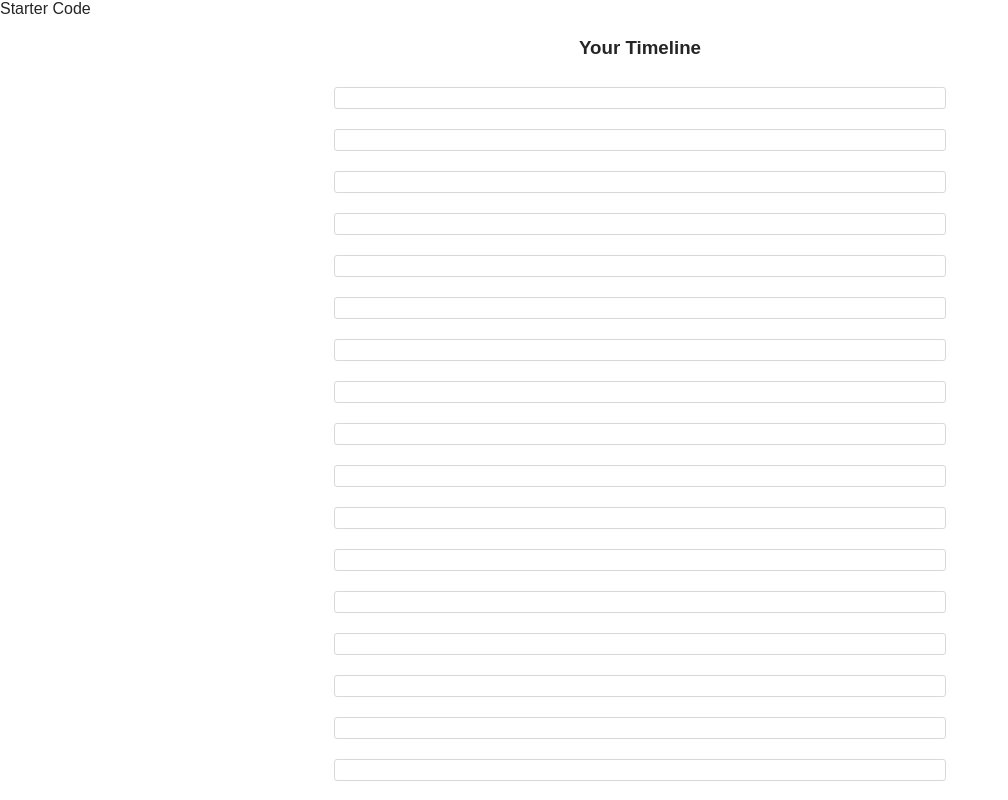
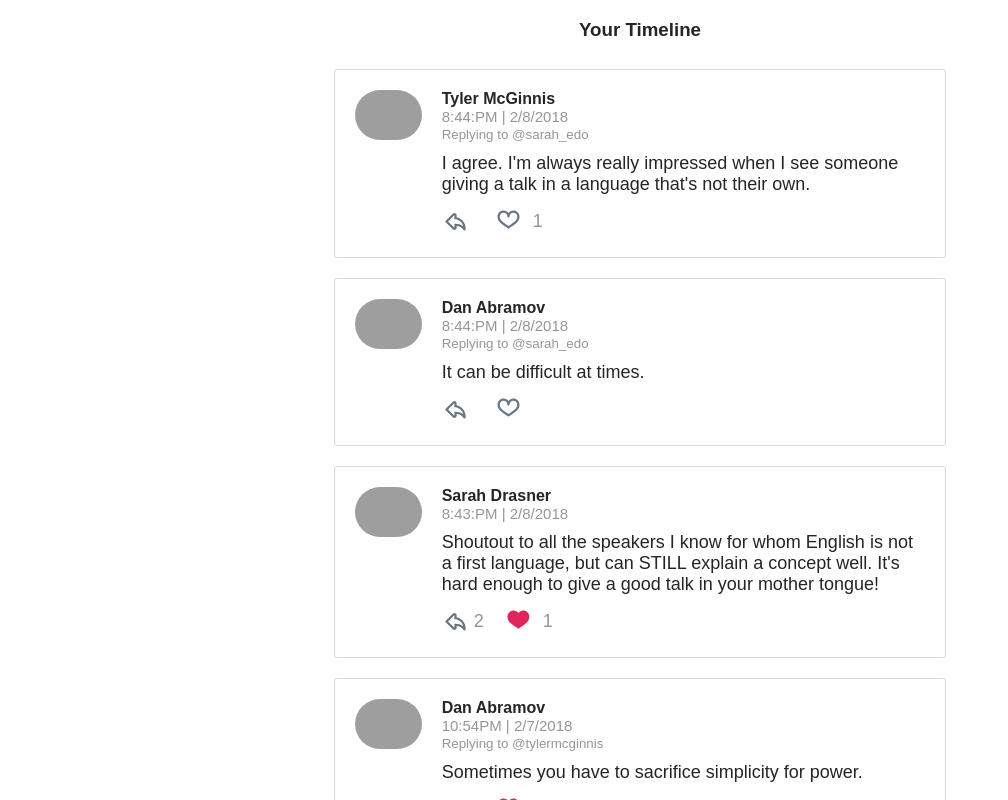
Before and after one commit to ashirvad-jena/react-chirper-app, a React (Create React App) app: page / in a window 1280 px wide. Shown: the top 800 px of the page, without its empty margins (0-1008 px from the left). Built offline with nearby package versions, Linux system fonts and the light colour scheme; grey boxes are pictures that could not be loaded.

Commit message:
tweet component ui done

```diff
--- a/src/actions/shared.js
+++ b/src/actions/shared.js
@@ -3,7 +3,7 @@
 import { receiveTweets } from "./tweets";
 import { setAuthedUser } from "./authedUser";
 
-// Example of thunk, action creator returns function instead of object
+// Example of usage of thunk, action creator returns function instead of object
 const AUTHED_ID = "tylermcginnis";
 export const handleInitialData = () => (dispatch) => {
 	return getInitialData().then(({ users, tweets }) => {
--- a/src/components/App.js
+++ b/src/components/App.js
@@ -9,12 +9,7 @@
 	}
 
 	render() {
-		return (
-			<div>
-				Starter Code
-				{this.props.isLoading ? null : <Dashboard />}
-			</div>
-		);
+		return <div>{this.props.isLoading ? null : <Dashboard />}</div>;
 	}
 }
 
--- a/src/components/Dashboard.js
+++ b/src/components/Dashboard.js
@@ -22,7 +22,7 @@
 const mapStateToProps = ({ tweets }) => {
 	return {
 		tweetIds: Object.keys(tweets).sort(
-			(a, b) => tweets[a].timestamp - tweets[b].timestamp
+			(a, b) => tweets[b].timestamp - tweets[a].timestamp
 		),
 	};
 };
--- a/src/components/Tweet.js
+++ b/src/components/Tweet.js
@@ -1,15 +1,84 @@
 import React, { Component } from "react";
 import { connect } from "react-redux";
-import { formatTweet } from "../utils/helpers";
+import { formatTweet, formatDate } from "../utils/helpers";
+import {
+	TiArrowBackOutline,
+	TiHeartOutline,
+	TiHeartFullOutline,
+} from "react-icons/ti/index";
 
 class Tweet extends Component {
+	toParent = (e, parentId) => {
+		e.preventDefault();
+		// TODO: redirect to parent tweet
+	};
+
+	handleLike = (e) => {
+		e.preventDefault();
+		// TODO: toggle like
+	};
+
 	render() {
 		console.log(this.props);
 		const { tweet } = this.props;
 		if (tweet === null) {
 			return <div>This tweet doesn't exist</div>;
 		}
-		return <div className="tweet"></div>;
+		const {
+			name,
+			avatar,
+			timestamp,
+			text,
+			hasLiked,
+			likes,
+			replies,
+			id,
+			parent,
+		} = tweet;
+
+		return (
+			<div className="tweet">
+				<img
+					className="avatar"
+					alt={`Avatar of ${avatar}`}
+					src={avatar}
+				/>
+				<div className="tweet-info">
+					<div>
+						<span>{name}</span>
+						<div>{formatDate(timestamp)}</div>
+						{parent && (
+							<button
+								className="replying-to"
+								onClick={(e) => this.toParent(e, parent.id)}
+							>
+								Replying to @{parent.author}
+							</button>
+						)}
+						<p>{text}</p>
+					</div>
+
+					<div className="tweet-icons">
+						<TiArrowBackOutline className="tweet-icon"></TiArrowBackOutline>
+						<span>{replies !== 0 && replies}</span>
+						<button
+							className="heart-button"
+							onClick={(e) => this.handleLike()}
+						>
+							{hasLiked ? (
+								<TiHeartFullOutline
+									className="tweet-icon"
+									color="#e0245e"
+								></TiHeartFullOutline>
+							) : (
+								<TiHeartOutline className="tweet-icon"></TiHeartOutline>
+							)}
+						</button>
+						<span>{likes !== 0 && likes}</span>
+					</div>
+				</div>
+			</div>
+		);
 	}
 }
 
```
